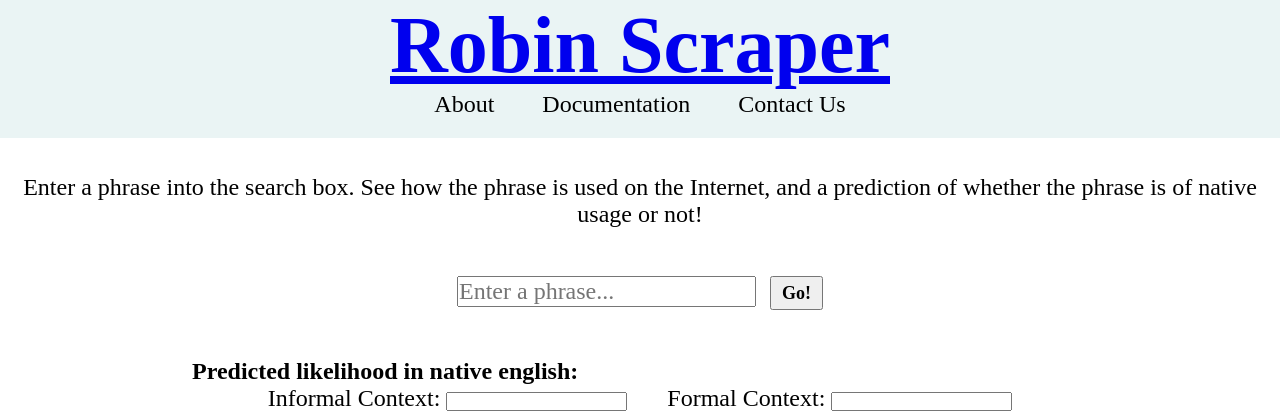
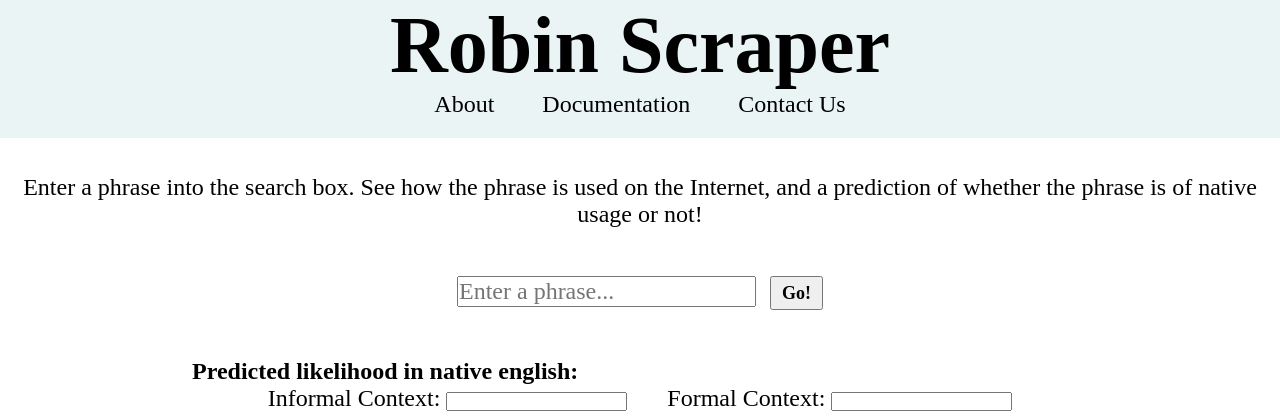
Before and after one commit to pl464/is-it-native, a Django app: page /robin/ in a window 1280 px wide. Shown: the top 420 px of the page. Run offline with Django 3.2, Linux system fonts and the light colour scheme; some web fonts are replaced.

Commit message:
Removed header link styling + floating footer

```diff
--- a/robin_scraper/static/css/style.css
+++ b/robin_scraper/static/css/style.css
@@ -36,6 +36,11 @@
     background-color:#EAF4F4;
     font-size:var(--fs-h1);
     padding: 0 0 20px;
+}
+
+.header__link {
+    color:black;
+    text-decoration: none;
 }
 
 /* Navigation Links */
@@ -245,9 +250,6 @@
     font-size: var(--fs-sentences);
 }
 
-@media (min-width:1500px){
-    .footer{position: absolute;}
-}
 .footer__text{
     margin-left: 1em;
 }
--- a/robin_scraper/templates/base.html
+++ b/robin_scraper/templates/base.html
@@ -17,7 +17,7 @@
 	<body>
         <header class="header">
 <!--            TODO: make Title a link back to "home"-->
-            <h1><a href = "{% url 'pre_results' %}">Robin Scraper</a></h1>
+            <h1><a href = "{% url 'pre_results' %}" class="header__link">Robin Scraper</a></h1>
             <ul class="nav">
                 <li class="nav__item">
                     <a class="nav__link" href="{% url 'about' %}" rel="noopener noreferrer">About </a>
```
